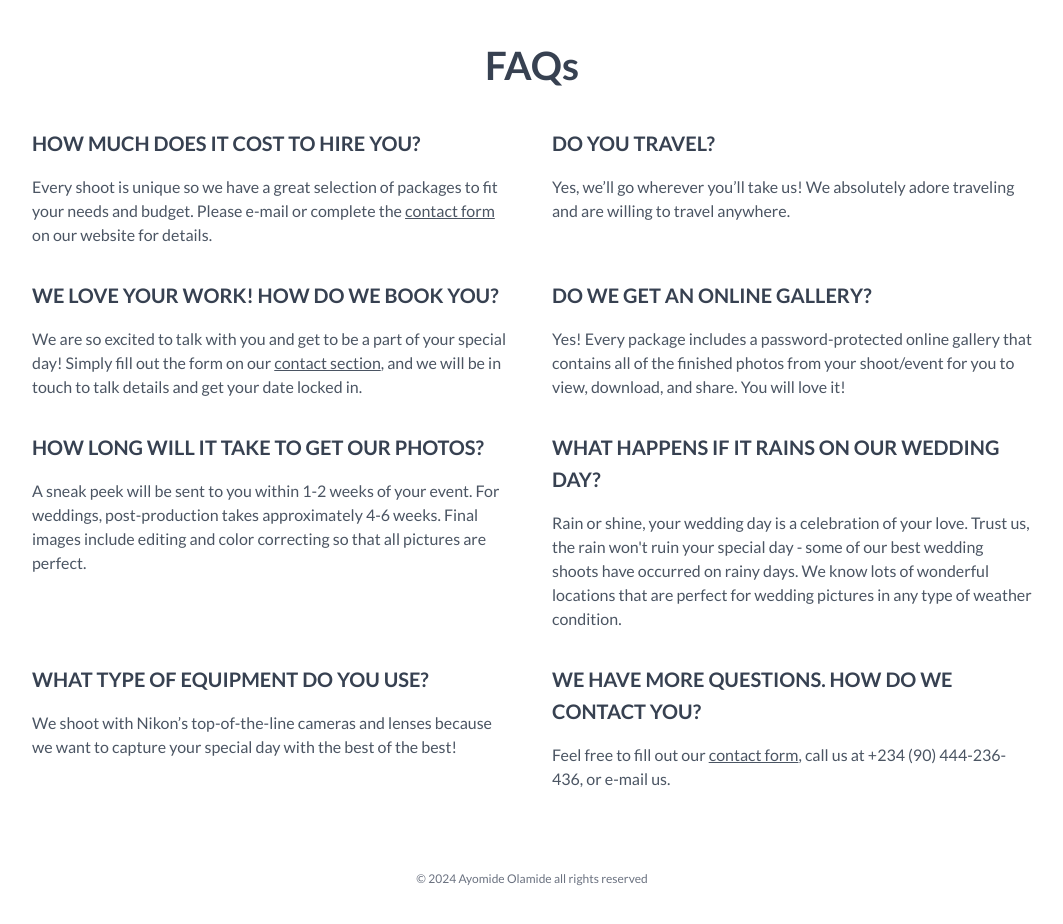
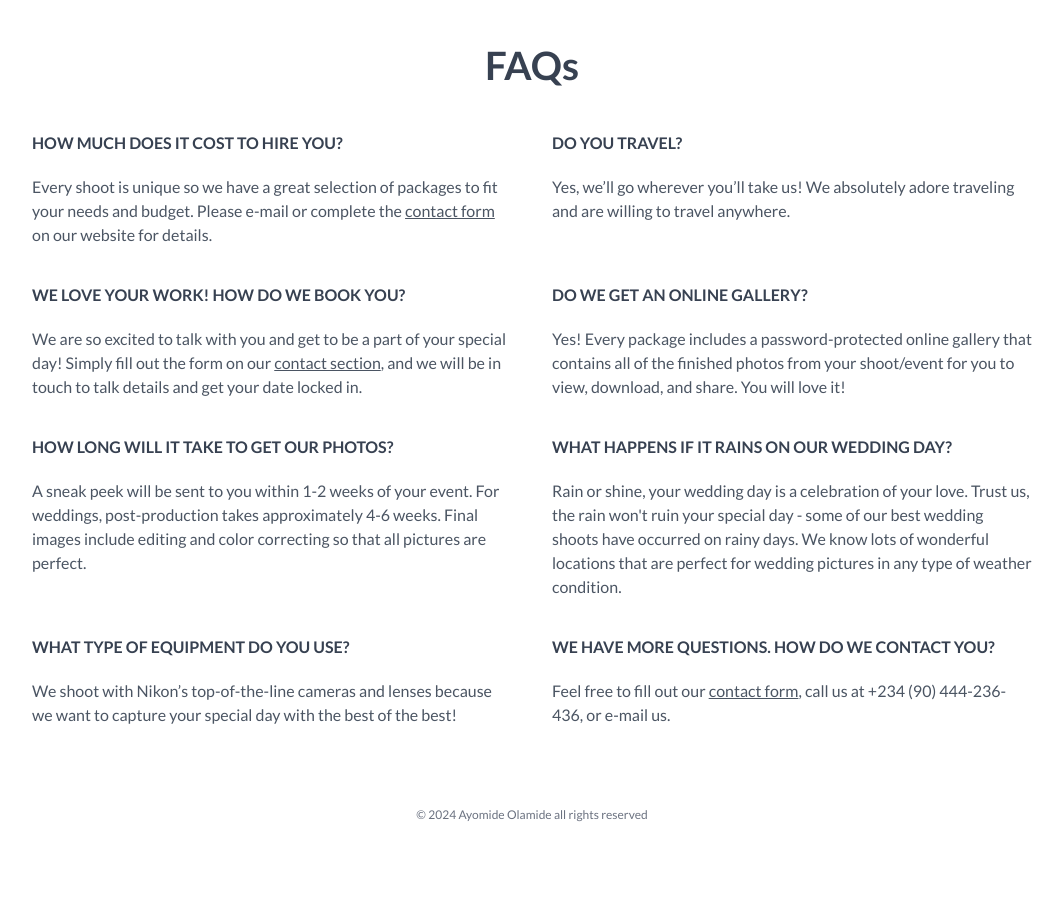
Before and after one commit to Deyjuwon/ayomideolamide, a React (Vite) app: page /faq in a window 1280 px wide. Shown: the part 420-1344 px from the top of the page, without its empty margins (108-1171 px from the left). After the commit the page ends 1283 px from the top, so only its background shows below. Built offline with nearby package versions, Linux system fonts and the light colour scheme; a web font is replaced by a local one.

Commit message:
modified general styling

```diff
--- a/src/components/Skeleton.jsx
+++ b/src/components/Skeleton.jsx
@@ -4,9 +4,6 @@ const Skeleton = () => {
   return (
     <div className='animate-pulse bg-darkWhite border   min-w-266  flex flex-col  h-96'>
 
-
-
-
     </div>
   )
 }
--- /dev/null
+++ b/src/components/SkeletonAbout.jsx
@@ -0,0 +1,12 @@
+const SkeletonAbout = () => {
+    return (
+      <div className='animate-pulse bg-darkWhite border   w-400 h-400 '>
+
+
+
+
+      </div>
+    )
+  }
+
+  export default SkeletonAbout
--- a/src/pages/About.jsx
+++ b/src/pages/About.jsx
@@ -5,6 +5,7 @@ import Footer from '../components/Footer'
 import AOS from 'aos'
 import 'aos/dist/aos.css'
 import { useEffect } from 'react'
+
 
 
 const About = () => {
--- a/src/pages/Collection.jsx
+++ b/src/pages/Collection.jsx
@@ -23,7 +23,7 @@ export default function Collection() {
     // Simulate a loading delay
     setTimeout(() => {
       setLoading(false);
-    }, 3000);
+    }, 2000);
   }, []);
 
 
@@ -38,7 +38,7 @@ export default function Collection() {
 
   return (
     <div>
-      <div className='grid grid-cols-1 md:grid-cols-3 gap-0'>
+      <div className='grid grid-cols-1 md:grid-cols-3 gap-0 min-h-screen'>
         {!loading ? images.map((image, index) => (
           <Link to={image.link} key={index} className='image-container' data-aos='zoom-in'>
             <img src={image.src} alt={`${image.text} photography`} />
--- a/src/pages/Contact.jsx
+++ b/src/pages/Contact.jsx
@@ -67,7 +67,7 @@ const Contact = () => {
           <input placeholder='Full name' type="text" className='border border-gray-300 h-11 pl-4 text-sm outline-none' />
           <input placeholder='Email' type="text" className='border border-gray-300 h-11 pl-4 text-sm outline-none' />
           <textarea placeholder='Description' name="" id="" cols="30" rows="10" className='border border-gray-300 pl-4 pt-1 text-sm outline-none'></textarea>
-          <button type="submit" className='border h-11 text-sm border-gray-300 hover:bg-darkBlack hover:text-darkWhite'>Get in touch</button>
+          <button type="submit" className='border h-11  border-gray-300 hover:bg-darkBlack hover:text-darkWhite text-gray-500 text-sm '>Get in touch</button>
         </form>
 
     </div>
--- a/src/pages/Faq.jsx
+++ b/src/pages/Faq.jsx
@@ -14,7 +14,7 @@ const Faq = () => {
     <div>
       <div className="relative">
         <img src={aa5} alt="FAQ Banner" className='w-full h-72 object-cover opacity-30' />
-        <p className='text-xl md:text-3xl text-gray-700 font-bold absolute inset-0 flex justify-center items-center'>FREQUENTLY ASKED QUESTIONS</p>
+      <p className='text-base md:text-3xl text-gray-500 font-bold absolute inset-0 flex justify-center items-center'>FREQUENTLY ASKED QUESTIONS</p>
       </div>
       <div className='py-10 px-4 md:px-10'>
         <div className='flex flex-col gap-8'>
@@ -24,13 +24,13 @@ const Faq = () => {
 
           <div className='flex flex-col md:flex-row justify-center gap-10' data-aos='fade-up'>
             <div className='flex flex-col gap-4 md:w-2/5'>
-                <h3 className='text-xl font-semibold leading-8 text-gray-700'>HOW MUCH DOES IT COST TO HIRE YOU?</h3>
+                <h3 className='text-base font-semibold leading-8 text-gray-700'>HOW MUCH DOES IT COST TO HIRE YOU?</h3>
                 <p className='text-sm md:text-base text-gray-600'>
                     Every shoot is unique so we have a great selection of packages to fit your needs and budget. Please e-mail or complete the <a href="./contact" className='underline'>contact form</a> on our website for details.
                 </p>
             </div>
             <div className='flex flex-col gap-4 md:w-2/5'>
-              <h3 className='text-xl font-semibold leading-8 text-gray-700'>DO YOU TRAVEL?</h3>
+              <h3 className='text-base font-semibold leading-8 text-gray-700'>DO YOU TRAVEL?</h3>
               <p className='text-sm md:text-base text-gray-600'>
                 Yes, we’ll go wherever you’ll take us! We absolutely adore traveling and are willing to travel anywhere.
               </p>
@@ -40,13 +40,13 @@ const Faq = () => {
 
           <div className='flex flex-col md:flex-row justify-center gap-10' data-aos='fade-up'>
             <div className='flex flex-col gap-4 md:w-2/5'>
-                <h3 className='text-xl font-semibold leading-8 text-gray-700'>WE LOVE YOUR WORK! HOW DO WE BOOK YOU?</h3>
+                <h3 className='text-base font-semibold leading-8 text-gray-700'>WE LOVE YOUR WORK! HOW DO WE BOOK YOU?</h3>
                 <p className='text-sm md:text-base text-gray-600'>
                     We are so excited to talk with you and get to be a part of your special day! Simply fill out the form on our <a href="./contact" className='underline'>contact section</a>, and we will be in touch to talk details and get your date locked in.
                 </p>
             </div>
             <div className='flex flex-col gap-4 md:w-2/5'>
-              <h3 className='text-xl font-semibold leading-8 text-gray-700'>DO WE GET AN ONLINE GALLERY?</h3>
+              <h3 className='text-base font-semibold leading-8 text-gray-700'>DO WE GET AN ONLINE GALLERY?</h3>
               <p className='text-sm md:text-base text-gray-600'>
                 Yes! Every package includes a password-protected online gallery that contains all of the finished photos from your shoot/event for you to view, download, and share. You will love it!
               </p>
@@ -55,13 +55,13 @@ const Faq = () => {
 
           <div className='flex flex-col md:flex-row justify-center gap-10' data-aos='fade-up'>
             <div className='flex flex-col gap-4 md:w-2/5'>
-              <h3 className='text-xl font-semibold leading-8 text-gray-700'>HOW LONG WILL IT TAKE TO GET OUR PHOTOS?</h3>
+              <h3 className='text-base font-semibold leading-8 text-gray-700'>HOW LONG WILL IT TAKE TO GET OUR PHOTOS?</h3>
               <p className='text-sm md:text-base text-gray-600'>
                 A sneak peek will be sent to you within 1-2 weeks of your event. For weddings, post-production takes approximately 4-6 weeks. Final images include editing and color correcting so that all pictures are perfect.
               </p>
             </div>
             <div className='flex flex-col gap-4 md:w-2/5'>
-              <h3 className='text-xl font-semibold leading-8 text-gray-700'>WHAT HAPPENS IF IT RAINS ON OUR WEDDING DAY?</h3>
+              <h3 className='text-base font-semibold leading-8 text-gray-700'>WHAT HAPPENS IF IT RAINS ON OUR WEDDING DAY?</h3>
               <p className='text-sm md:text-base text-gray-600'>
                 Rain or shine, your wedding day is a celebration of your love. Trust us, the rain won't ruin your special day - some of our best wedding shoots have occurred on rainy days. We know lots of wonderful locations that are perfect for wedding pictures in any type of weather condition.
               </p>
@@ -70,13 +70,13 @@ const Faq = () => {
 
           <div className='flex flex-col md:flex-row justify-center gap-10' data-aos='fade-up'>
             <div className='flex flex-col gap-4 md:w-2/5'>
-              <h3 className='text-xl font-semibold leading-8 text-gray-700'>WHAT TYPE OF EQUIPMENT DO YOU USE?</h3>
+              <h3 className='text-base font-semibold leading-8 text-gray-700'>WHAT TYPE OF EQUIPMENT DO YOU USE?</h3>
               <p className='text-sm md:text-base text-gray-600'>
                 We shoot with Nikon’s top-of-the-line cameras and lenses because we want to capture your special day with the best of the best!
               </p>
             </div>
             <div className='flex flex-col gap-4 md:w-2/5'>
-              <h3 className='text-xl font-semibold leading-8 text-gray-700'>WE HAVE MORE QUESTIONS. HOW DO WE CONTACT YOU?</h3>
+              <h3 className='text-base font-semibold leading-8 text-gray-700'>WE HAVE MORE QUESTIONS. HOW DO WE CONTACT YOU?</h3>
               <p className='text-sm md:text-base text-gray-600'>
                 Feel free to fill out our <a href="./contact" className='underline'>contact form</a>, call us at +234 (90) 444-236-436, or e-mail us.
               </p>
--- a/src/pages/Home.jsx
+++ b/src/pages/Home.jsx
@@ -10,9 +10,9 @@ import 'aos/dist/aos.css';
 import { Link } from 'react-router-dom';
 import { FaLink } from "react-icons/fa6";
 import SkeletonHome from '../components/SkeletonHome';
-import { MdArrowBackIos } from "react-icons/md";
-import { MdArrowForwardIos } from "react-icons/md";
-import testimonialData from '../testimonial'
+// import { MdArrowBackIos } from "react-icons/md";
+// import { MdArrowForwardIos } from "react-icons/md";
+// import testimonialData from '../testimonial'
 
 
 
@@ -20,21 +20,21 @@ const Home = () => {
   // eslint-disable-next-line no-unused-vars
   const [loading, setLoading] = useState(true);
 
-  const [currentIndex, setCurrentIndex] = useState(0);
+  // const [currentIndex, setCurrentIndex] = useState(0);
 
 
-  const handlePrevClick = () => {
-    setCurrentIndex((currentIndex - 1 + testimonialData.length) % testimonialData.length);
-  };
+  // const handlePrevClick = () => {
+  //   setCurrentIndex((currentIndex - 1 + testimonialData.length) % testimonialData.length);
+  // };
 
-  const handleNextClick = () => {
-    setCurrentIndex((currentIndex + 1) % testimonialData.length);
-  };
+  // const handleNextClick = () => {
+  //   setCurrentIndex((currentIndex + 1) % testimonialData.length);
+  // };
   useEffect(() => {
     AOS.init({ duration: 2500, once: true });
     setTimeout(() => {
       setLoading(false);
-    }, 3000);
+    }, 2000);
 
 
 
```
